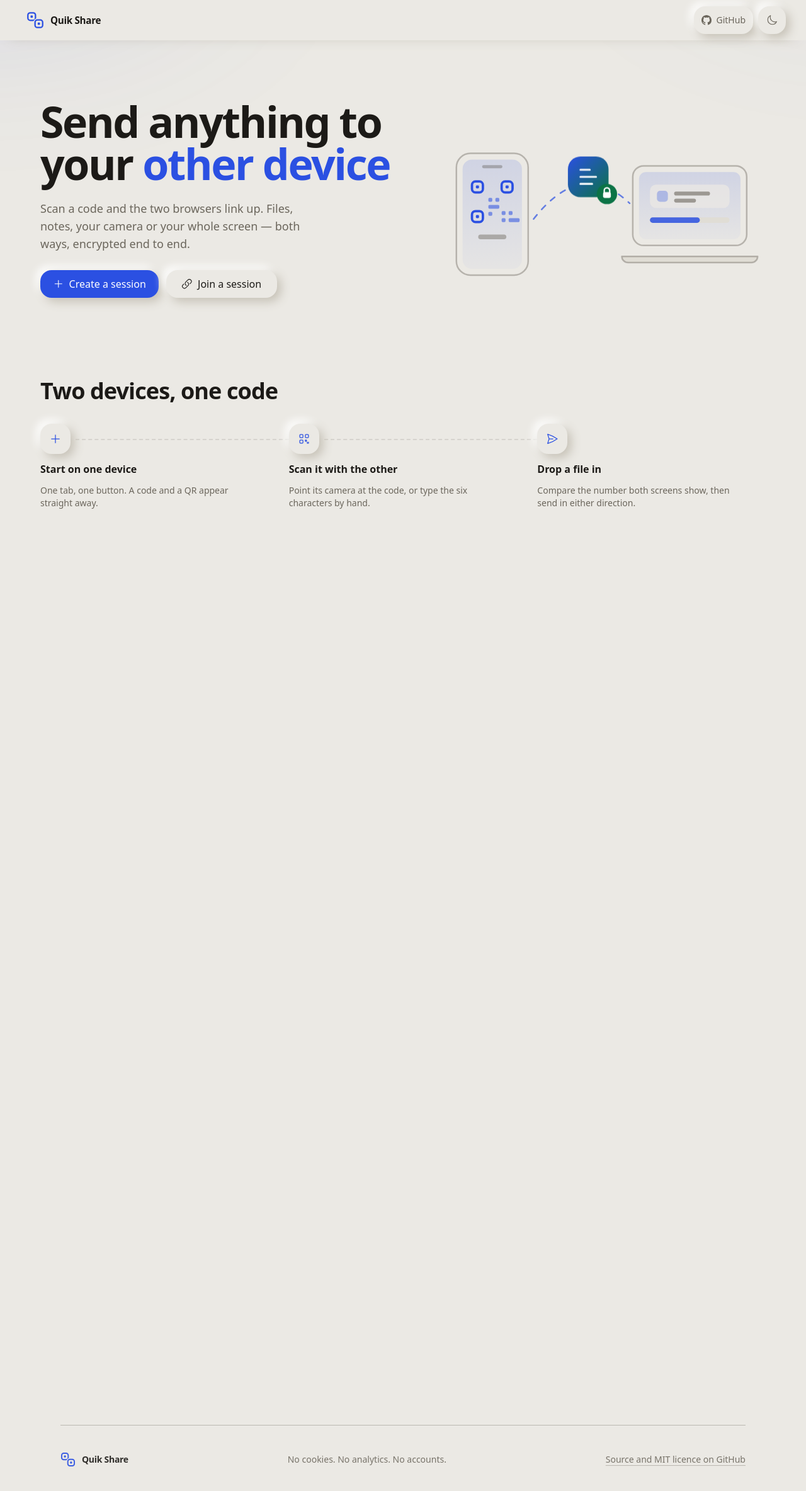
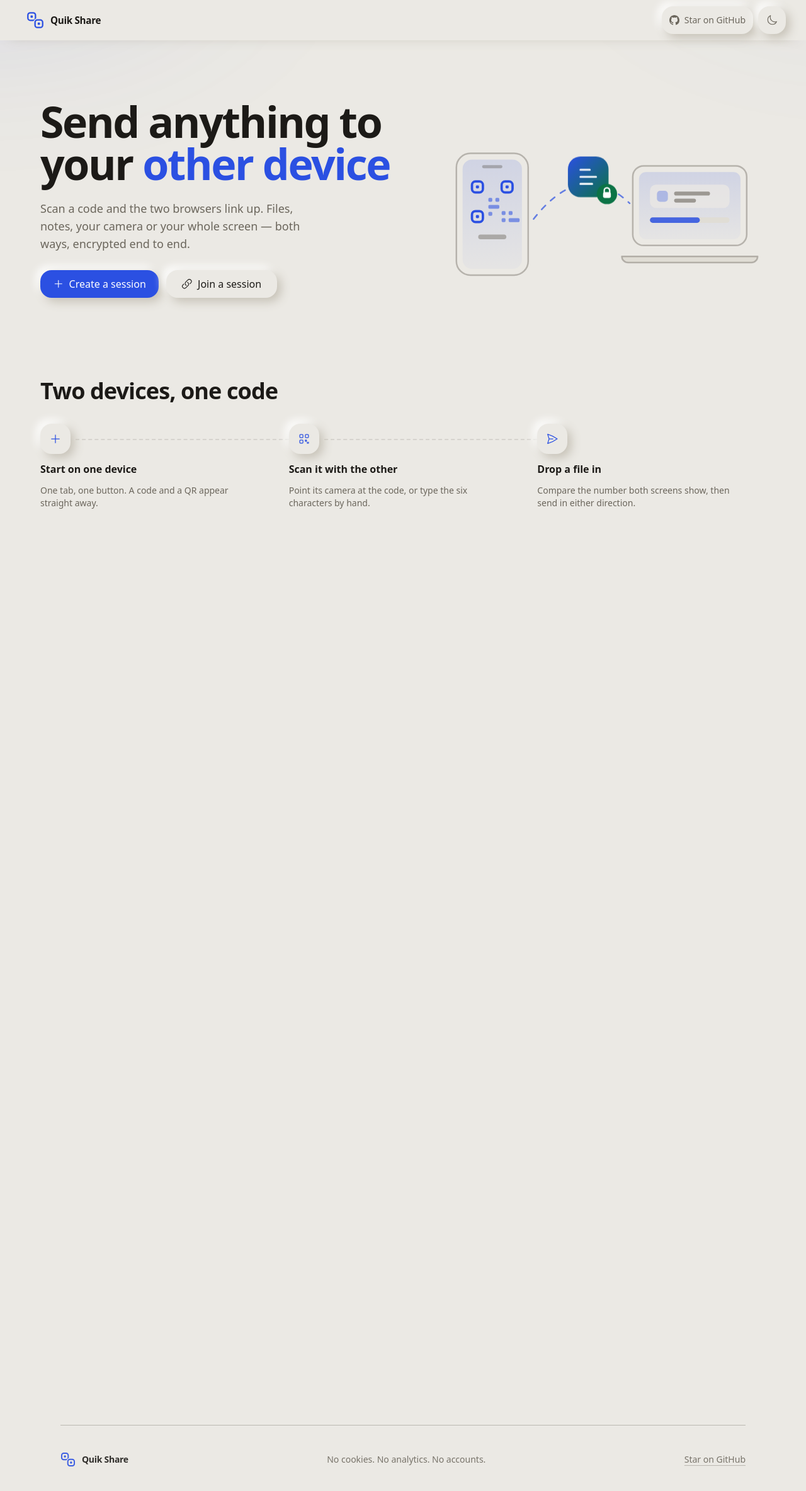
Before and after one commit to pritamkarar/quikshare, a React (Vite) app: page / in a window 1280 px wide. Shown: the top 2368 px of the page at 63% size. Built offline with nearby package versions, Linux system fonts and the light colour scheme.

Commit message:
fix: update text for GitHub links to improve clarity

```diff
--- a/client/ui/AppFooter.tsx
+++ b/client/ui/AppFooter.tsx
@@ -43,7 +43,7 @@
           // baseline of the row despite the 44px box.
           className="inline-flex min-h-11 items-center text-sm text-[var(--color-text-muted)] underline decoration-[var(--color-border-strong)] underline-offset-4 hover:text-[var(--color-text)] hover:decoration-[var(--color-accent)]"
         >
-          Source and MIT licence on GitHub
+          Star on GitHub
           <span className="sr-only"> (opens in a new tab)</span>
         </a>
       </div>
--- a/client/ui/AppHeader.tsx
+++ b/client/ui/AppHeader.tsx
@@ -87,7 +87,7 @@
                 the mark alone is unmistakable and the bar is tight. Hidden
                 visually there rather than removed, so the accessible name
                 survives at every width. */}
-            <span className="sr-only sm:not-sr-only">GitHub</span>
+            <span className="sr-only sm:not-sr-only">Star on GitHub</span>
             {/* Opening a new tab without warning is a surprise a screen reader
                 user gets no other cue about. */}
             <span className="sr-only"> (opens in a new tab)</span>
```
